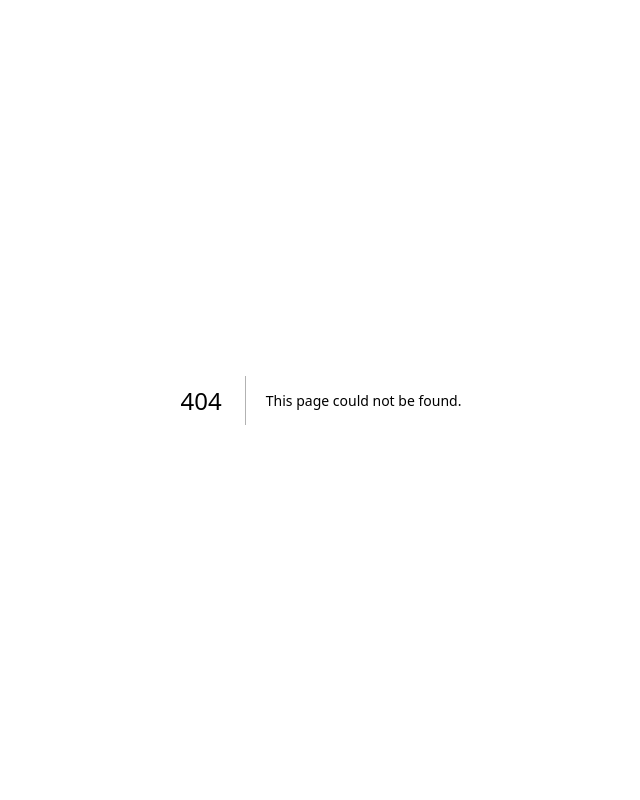
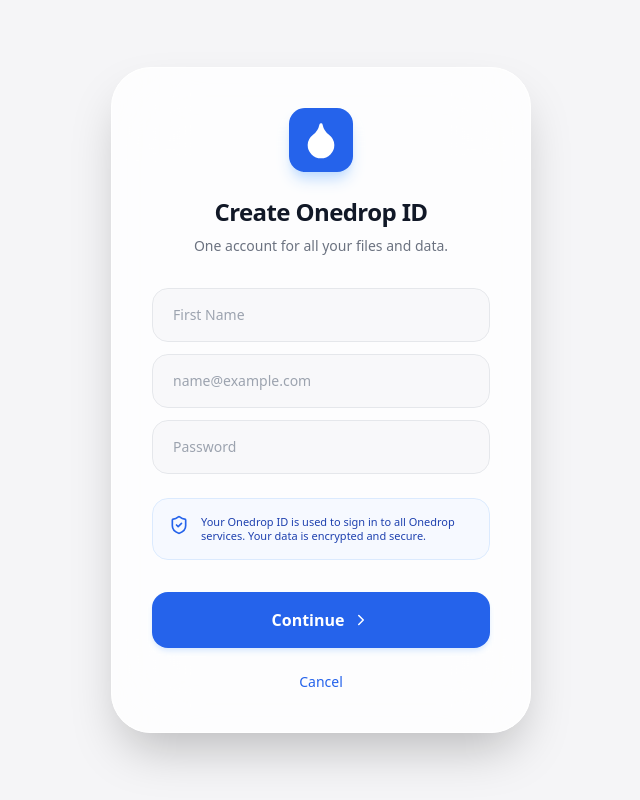
Before and after one commit to gp1547416-coder/Onedrop, a Next.js app: page /login in a window 1280 px wide. Before the commit this address had no page. Shown: the whole page, without its empty margins (319-959 px from the left). Built offline with nearby package versions, Linux system fonts and the light colour scheme.

Commit message:
Create page.tsx

```diff
--- /dev/null
+++ b/app/login/page.tsx
@@ -0,0 +1,56 @@
+import React from 'react';
+import { ChevronRight, ShieldCheck, Droplet } from 'lucide-react';
+import Link from 'next/link';
+
+export default function SignUp() {
+  return (
+    <div className="min-h-screen bg-[#f5f5f7] flex items-center justify-center p-6 font-sans">
+      <div className="w-full max-w-[420px] bg-white/80 backdrop-blur-2xl rounded-[2.5rem] shadow-2xl border border-white p-10 flex flex-col items-center">
+
+        {/* Logo Section */}
+        <div className="w-16 h-16 bg-blue-600 rounded-2xl flex items-center justify-center shadow-lg shadow-blue-200 mb-6">
+          <Droplet className="text-white fill-current w-10 h-10" />
+        </div>
+
+        <h1 className="text-2xl font-bold tracking-tight text-gray-900">Create Onedrop ID</h1>
+        <p className="text-gray-500 text-sm mt-2 text-center">One account for all your files and data.</p>
+
+        {/* Form */}
+        <div className="w-full mt-8 space-y-3">
+          <input
+            type="text"
+            placeholder="First Name"
+            className="w-full px-5 py-4 bg-gray-100/50 border border-gray-200 rounded-2xl focus:outline-none focus:ring-2 focus:ring-blue-500 transition-all text-sm"
+          />
+          <input
+            type="email"
+            placeholder="name@example.com"
+            className="w-full px-5 py-4 bg-gray-100/50 border border-gray-200 rounded-2xl focus:outline-none focus:ring-2 focus:ring-blue-500 transition-all text-sm"
+          />
+          <input
+            type="password"
+            placeholder="Password"
+            className="w-full px-5 py-4 bg-gray-100/50 border border-gray-200 rounded-2xl focus:outline-none focus:ring-2 focus:ring-blue-500 transition-all text-sm"
+          />
+        </div>
+
+        {/* Security Note */}
+        <div className="flex items-start gap-3 mt-6 p-4 bg-blue-50/50 rounded-2xl border border-blue-100">
+          <ShieldCheck className="text-blue-600 w-5 h-5 shrink-0" />
+          <p className="text-[11px] text-blue-800 leading-tight">
+            Your Onedrop ID is used to sign in to all Onedrop services. Your data is encrypted and secure.
+          </p>
+        </div>
+
+        <button className="w-full bg-blue-600 hover:bg-blue-700 text-white font-semibold py-4 rounded-2xl mt-8 transition-all flex items-center justify-center gap-2 group shadow-md shadow-blue-100">
+          Continue
+          <ChevronRight size={18} className="group-hover:translate-x-1 transition-transform" />
+        </button>
+
+        <Link href="/" className="mt-6 text-sm text-blue-600 font-medium hover:underline">
+          Cancel
+        </Link>
+      </div>
+    </div>
+  );
+}
```
